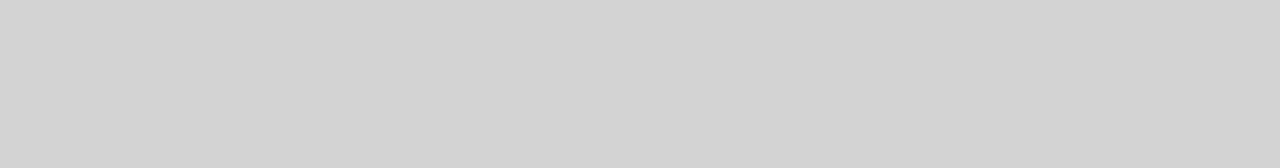
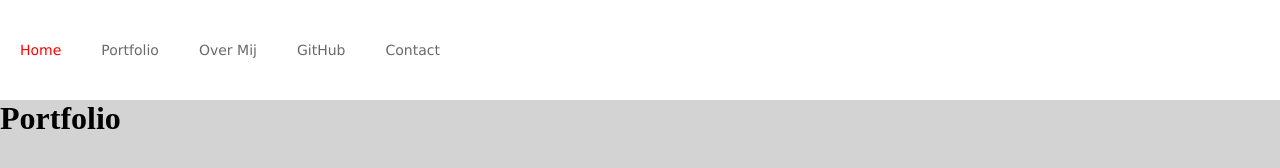
Before and after one commit to ROC-van-Amsterdam-College-Amstelland/git-oefen-opdracht-1-t-willems, a plain HTML site: page Portfolio.html in a window 1280 px wide. Drawn offline with Linux system fonts and the light colour scheme.

Commit message:
2de Commit

```diff
--- a/CSS/style.css
+++ b/CSS/style.css
@@ -13,7 +13,7 @@ nav {
     background-color: #fff;
 }
 ul {
-
+    margin-left: 0px;
 }
 
 ul li {
@@ -31,3 +31,7 @@ ul li a {
     color: dimgray;
     padding: 0 20px;
 }
+
+ul li a:hover {
+    color: red;
+}
--- a/Portfolio.html
+++ b/Portfolio.html
@@ -4,4 +4,16 @@
         <link rel="stylesheet" type="text/css" href="CSS/style.css">
         <script src="JS/script.js"></script>
     </head>
+    <body>
+        <nav>
+            <ul>
+                <li><a href="index.html">Home</a></li>
+                <li><a href="Portfolio.html">Portfolio</a></li>
+                <li><a href="Over Mij.html">Over Mij</a></li>
+                <li><a href="https://github.com/ROC-van-Amsterdam-College-Amstelland/git-oefen-opdracht-1-t-willems">GitHub</a></li>
+                <li><a href="Contact.html">Contact</a></li>
+            </ul>
+        </nav>
+        <h1>Portfolio</h1>
+    </body>
 </html>
```
Also changed, not shown: Contact.html (+18 -0 lines), Over Mij.html (+14 -1 lines), index.html (+2 -1 lines).
